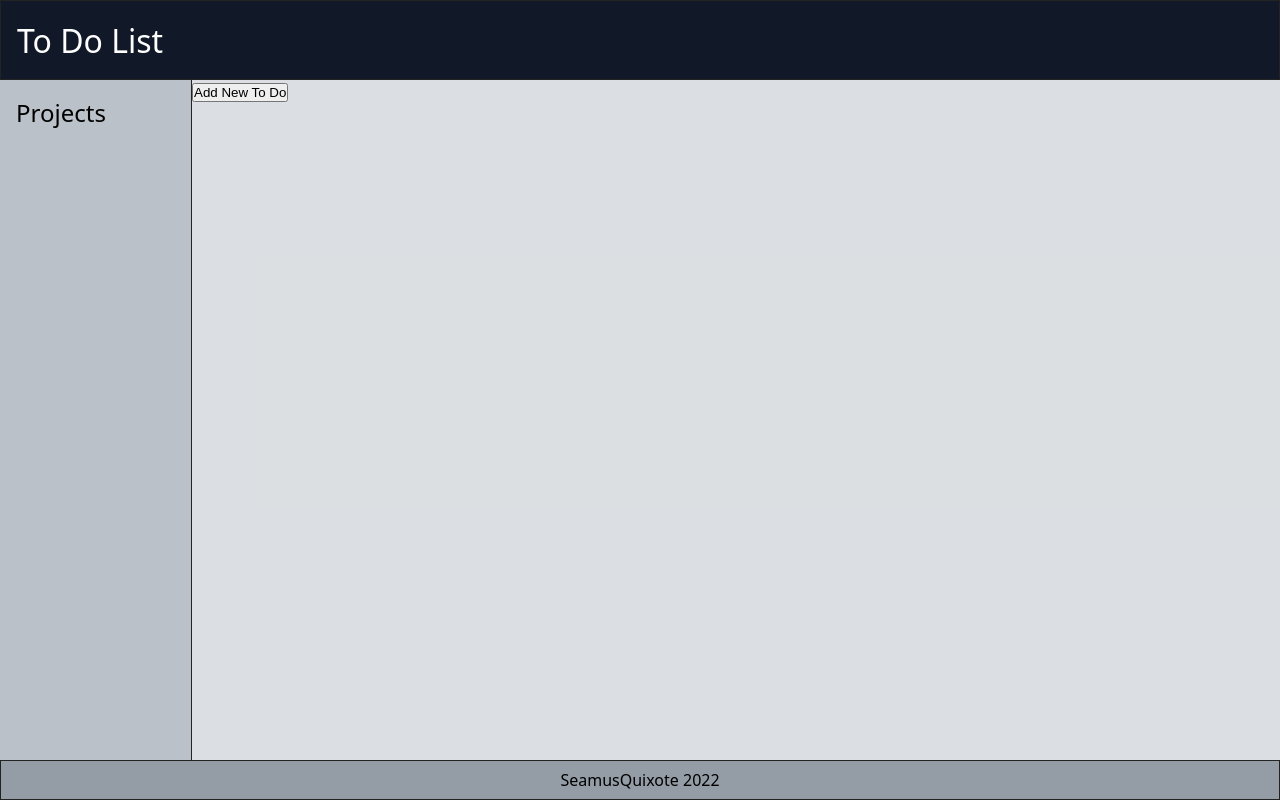
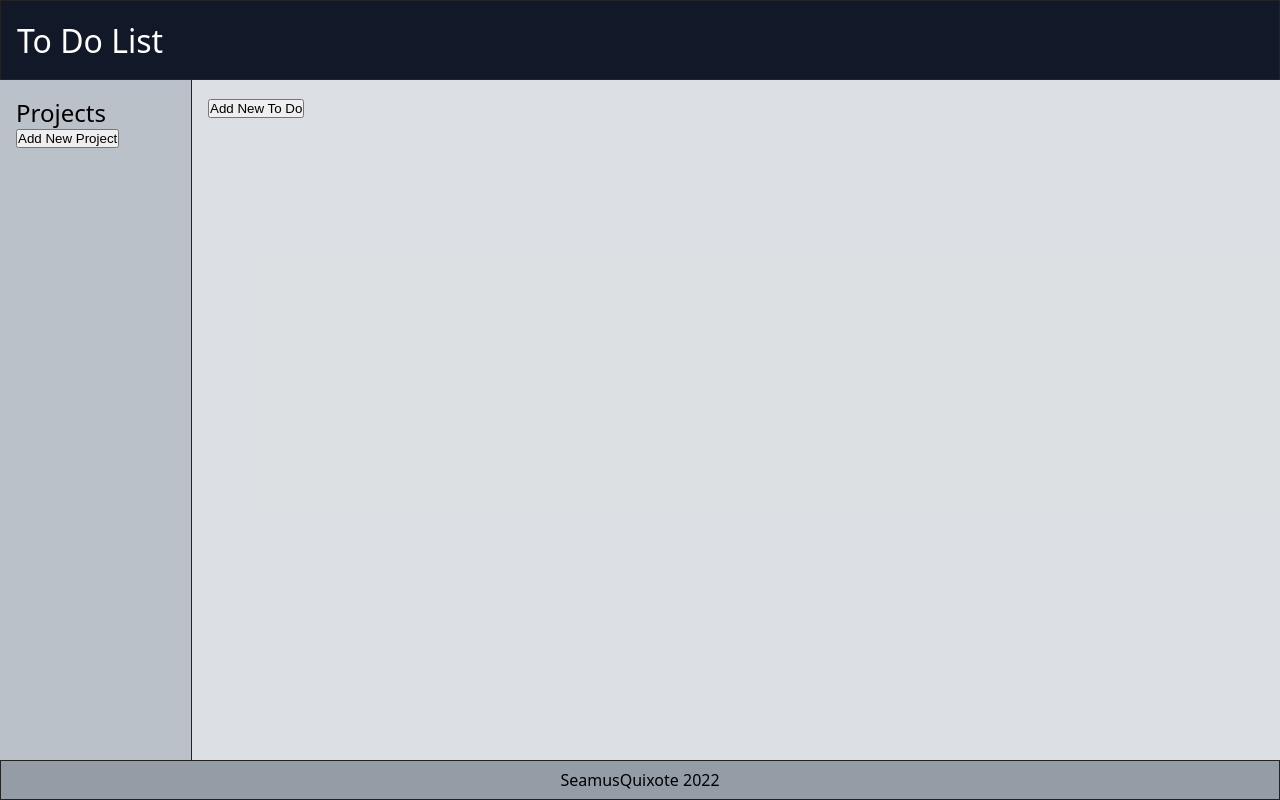
Before and after one commit to SalamanderCtesiphon/Project-ToDo-list, a website built with webpack: page dist/index.html in a window 1280 px wide. Built offline with nearby package versions, Linux system fonts and the light colour scheme.

Commit message:
created buttons to add new projects and todos

```diff
--- a/src/index.js
+++ b/src/index.js
@@ -1,11 +1,11 @@
 import _ from 'lodash';
 import './style.css';
-import printMe from './print';
 
 function component() {
     const content = document.createElement('div');
     const header = document.createElement('div');
     const sidebar = document.createElement('div');
+    const sidebarHeader = document.createElement('div');
     const body = document.createElement('div');
     const footer = document.createElement('div');
     const projectsBtn = document.createElement('button');
@@ -19,7 +19,9 @@ function component() {
     footer.classList.add('footer');
     projectsBtn.classList.add('projectsBtn');
     toDoBtn.classList.add('toDoBtn');
+    sidebarHeader.classList.add('sidebarHeader');
 
+    sidebar.appendChild(sidebarHeader);
     sidebar.appendChild(projectsBtn);
     body.appendChild(toDoBtn);
 
@@ -29,7 +31,7 @@ function component() {
     content.appendChild(footer);
 
     header.textContent = 'To Do List';
-    sidebar.textContent = 'Projects';
+    sidebarHeader.textContent = 'Projects';
     footer.textContent = `SeamusQuixote 2022`;
     projectsBtn.textContent = 'Add New Project';
     toDoBtn.textContent = 'Add New To Do';
--- a/src/style.css
+++ b/src/style.css
@@ -40,15 +40,15 @@
   background-color: #9fa8b3a7;
 }
 
-.sidebarBtn {
-  width: 10ren;
-  height: 3rem;
+.projectsBtn {
+
 }
 
 .body {
   background-color: #d5d9dec4;
   grid-column: 4 / 21;
   grid-row: 3 / 20;
+  padding: 1rem;
 
 }
 
```
Also changed, not shown: 1 other file.
